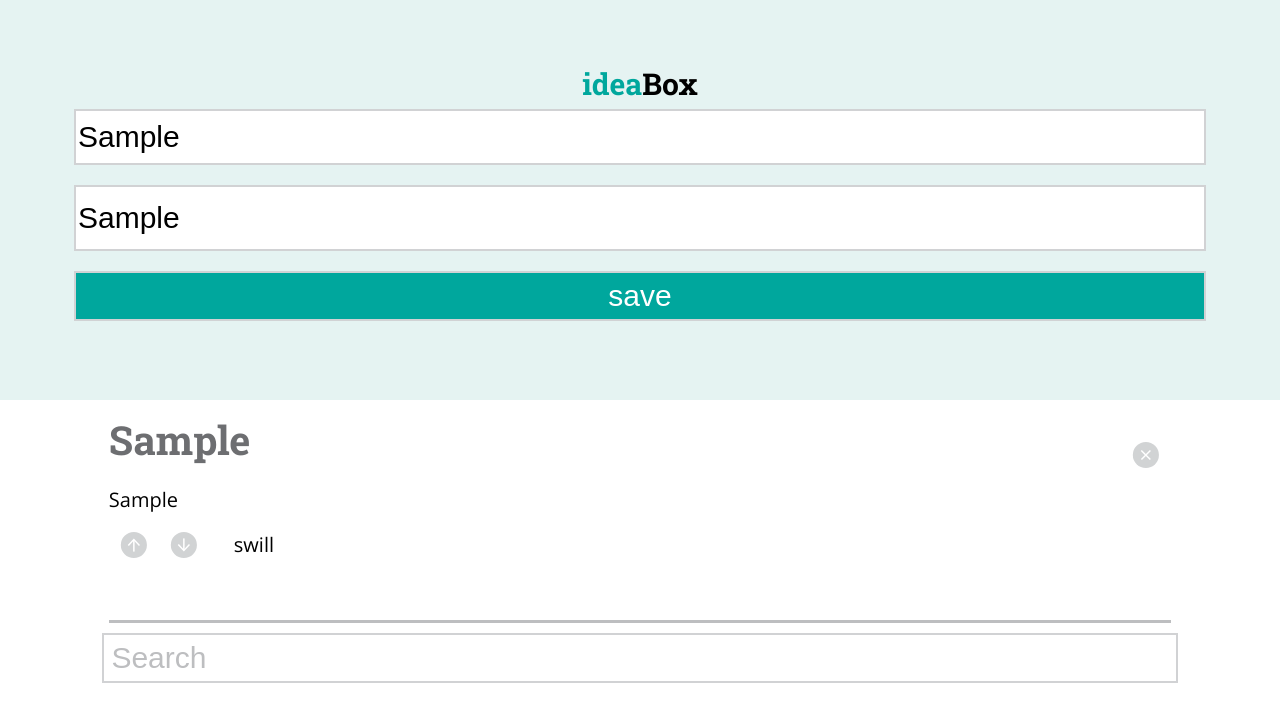
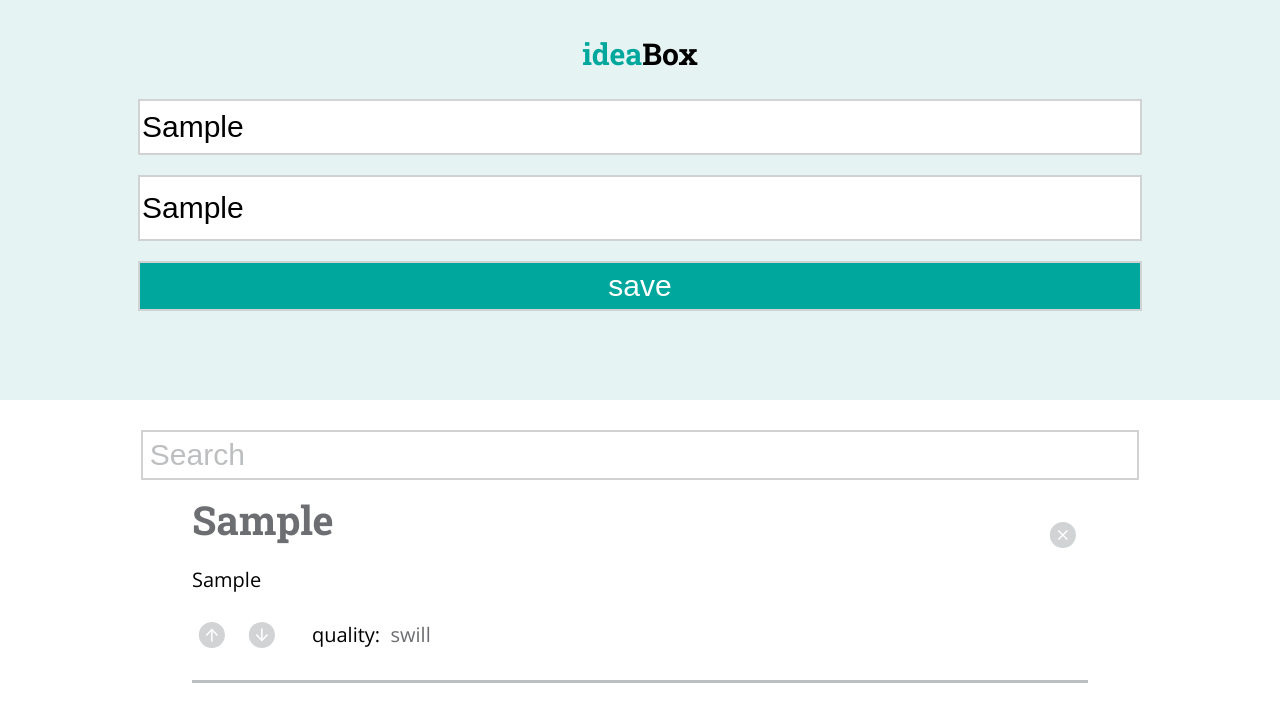
Before and after one commit to stevenleelawson/ideabox-sl-em, a plain HTML site: page index.html in a window 1280 px wide. Both pictures are taken after typing "Sample", "Sample" into the empty fields and a click on the button "save". Drawn offline with nearby package versions, Linux system fonts and the light colour scheme.

Commit message:
fixing quality weirdness and querying media styles

```diff
--- a/app.js
+++ b/app.js
@@ -1,6 +1,5 @@
 $(document).ready(rebuildIdea);
 
-var ideaArray = [];
 var $saveButton = $('.save-button');
 var $title = $('.title-input');
 var $body = $('.body-input');
@@ -10,6 +9,7 @@ var $ideaSection = $('.idea-section')
 $saveButton.click(createIdea);
 
 $ideaSection.on('click', '.upvote', upvoteButton);
+
 $ideaSection.on('click', '.downvote', downvoteButton);
 
 function Idea(title, body, quality) {
@@ -47,7 +47,7 @@ function createIdea(){
 }
 
 function appendIdea(ideaCard) {
-  $ideaSection.prepend(
+  $ideaSection.append(
     `<article class="idea-card card"  id=${ideaCard.id}>
       <div class="top-line">
         <h2>${ideaCard.title}</h2>
@@ -58,8 +58,8 @@ function appendIdea(ideaCard) {
         <input type="image" src="images/upvote.svg" alt="upvote image" class="upvote">
         <input type="image" src="images/downvote.svg" alt="downvote image" class="downvote">
         <div class="quality-container"
-          <p class="body-text"></p>
-          <p class="quality"><p>${ideaCard.quality}</p></p>
+          <p class="body-text">quality: &nbsp</p>
+          <p class='quality'>swill</p>
         </div>
       </div>
     </article>`)
--- a/styles.css
+++ b/styles.css
@@ -4,12 +4,15 @@ html {
 
 body {
   font-family: 'Open Sans', sans-serif;
+  box-sizing: border-box;
 }
 
 h1
  {
   font-family: 'Roboto Slab', serif;
   font-size: 3rem;
+  margin-bottom: 2rem;
+  margin-top: -4rem;
 }
 
 h2 {
@@ -83,10 +86,11 @@ input::placeholder {
 
 .idea-card {
   width: 100%;
-  height: 40rem;
+  height: 15rem;
   border-bottom: solid 3px #bdbec0;
   height: 20rem;
   width: 83%;
+  margin: 1rem;
 }
 
 .delete,
@@ -95,17 +99,18 @@ input::placeholder {
   border: 0px;
   width: 3rem;
 }
+
 .vote-buttons {
   display: flex;
   flex-direction: row;
+  margin: 1rem;
+  margin-left: -.5rem;
 }
 
 .top-line {
   display: flex;
   flex-direction: row;
   justify-content: space-between;
-}
-.delete {
 }
 
 .body-text {
@@ -118,3 +123,21 @@ input::placeholder {
   margin: 2.5rem;
   font-size: 2rem;
 }
+
+.quality {
+  color: #6d6e71;
+}
+
+@media screen and (min-width: 400px){
+  form {
+    width: 80%;
+  }
+  #search-box {
+    width: 78%;
+  }
+  .card {
+    width: 70%;
+    height: 18rem;
+    margin: 1rem;
+  }
+}
```
